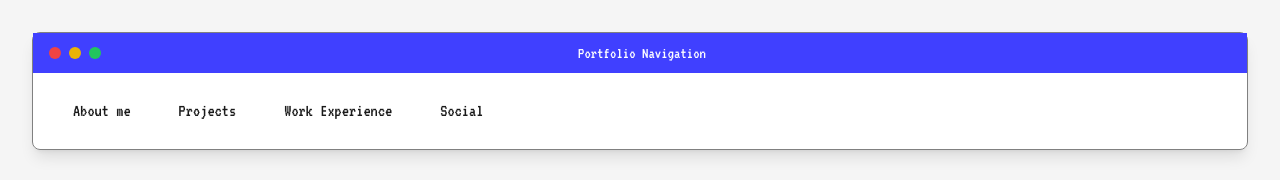
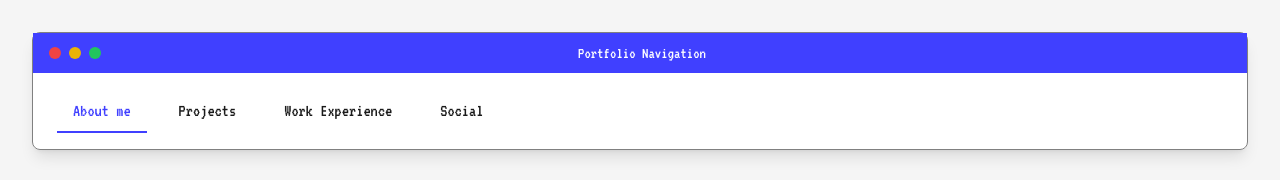
Before and after one commit to raj-1106/unique-portfolio-forge, a React (Vite) app: page / in a window 1280 px wide. Shown: the top 180 px of the page. Built offline with nearby package versions, Linux system fonts and the light colour scheme.

Commit message:
Fix navigation to index page
Update navigation to correctly route "About me" to the index page.

```diff
--- a/src/components/Navigation.tsx
+++ b/src/components/Navigation.tsx
@@ -5,7 +5,7 @@ const Navigation = () => {
   const location = useLocation();
 
   const links = [
-    { name: "About me", path: "/index" },
+    { name: "About me", path: "/" },
     { name: "Projects", path: "/webflow" },
     { name: "Work Experience", path: "/favorites" },
     { name: "Social", path: "/social" }
```
